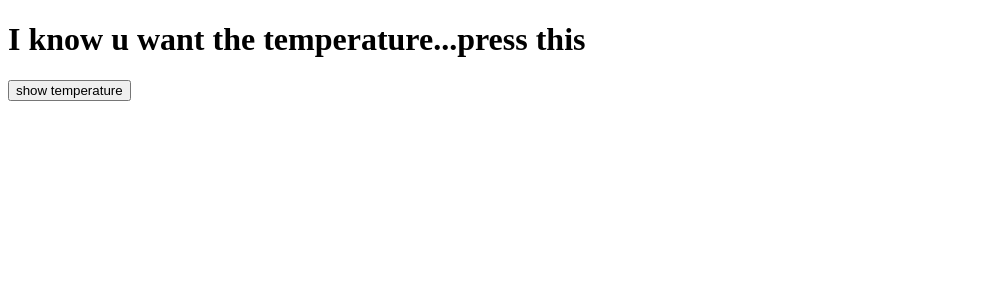
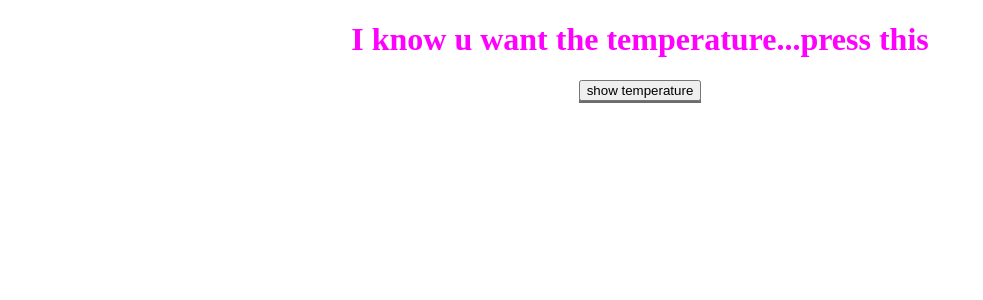
Before and after one commit to Andyyyy64/Berlinweatherapp, a Vue app in the folder weatherapp/: page / in a window 1280 px wide. Shown: the top 300 px of the page, without its empty margins (0-983 px from the left). Built offline with nearby package versions, Linux system fonts and the light colour scheme.

Commit message:
add some css

```diff
--- a/weatherapp/src/App.vue
+++ b/weatherapp/src/App.vue
@@ -49,16 +49,45 @@ export default {
   <div class="container">
     <div v-if="!startFlg">
       <div class="title">
-        <h1>I know u want the temperature...press this</h1>
+        <h1 class="Btntitle">I know u want the temperature...press this</h1>
       </div>
       <button @click="gettemp" class="Btn srttemp">show temperature</button>
     </div>
     <div v-if="startFlg">
-      <button @click="hotFil">Filter only Hot time</button>
-      <TimesDisplayContainerVue
-        :Data="fetchedData">
+      <button @click="hotFil" class="Btn srtHot">Filter only Hot time</button>
+      <TimesDisplayContainerVue :Data="fetchedData">
       </TimesDisplayContainerVue>
     </div>
 
   </div>
 </template>
+<style>
+* {
+  text-align: center;
+}
+
+li {
+  list-style: none;
+}
+
+.Btn {
+  box-shadow: 0px 2px rgb(109, 108, 108);
+  cursor: pointer;
+}
+
+.Btn:active {
+  position: relative;
+  top: 2px;
+  box-shadow: none;
+}
+
+ul {
+  filter: drop-shadow(1px 2px 1px lightgreen);
+}
+.Btntitle{
+  color: fuchsia;
+}
+
+
+
+</style>
```
